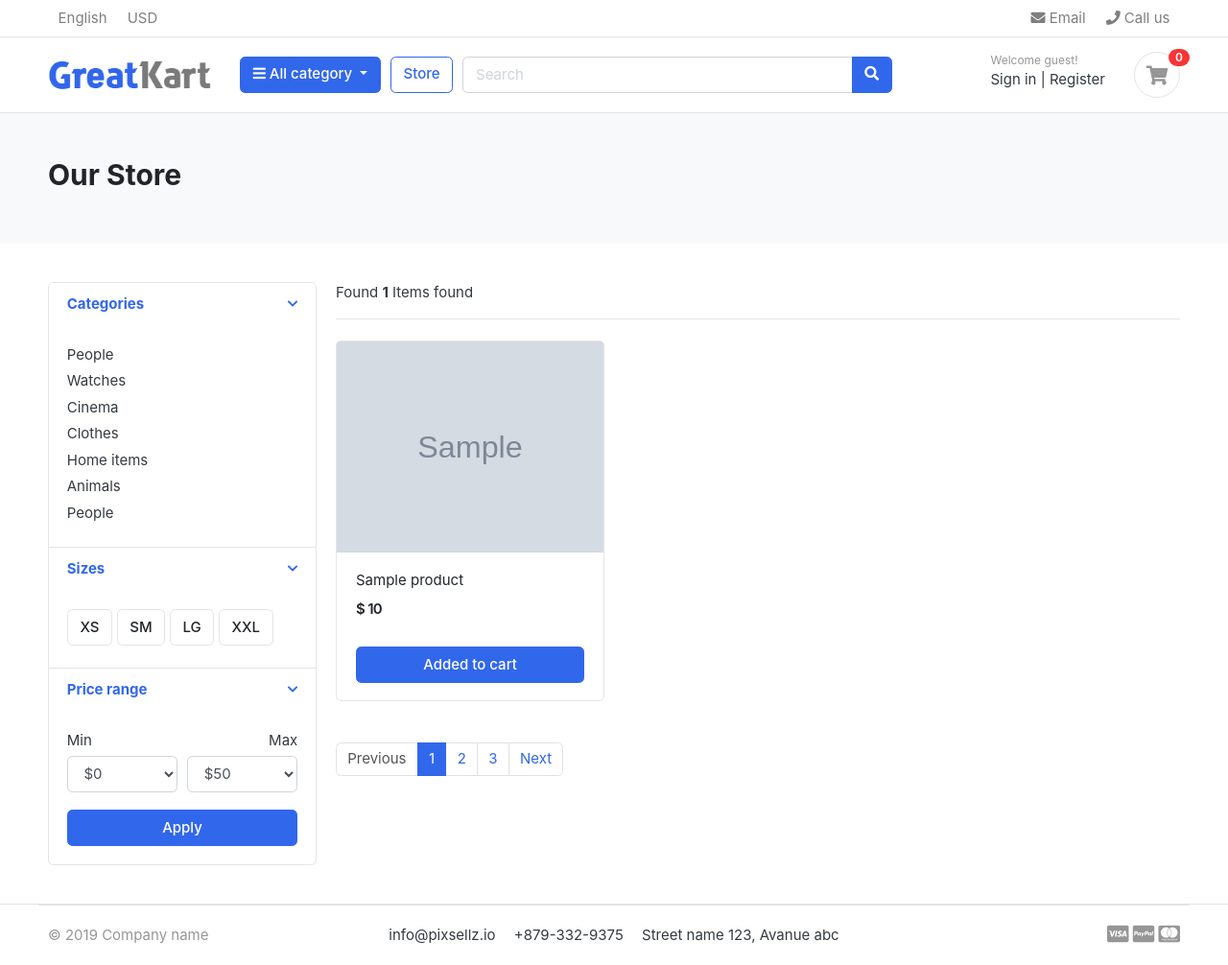
After one commit to sigmadream/practice-django, a Django app: page /store/ in a window 1280 px wide. The commit adds this page. Shown: the whole page at 96% size. Run offline with Django 4.2, Linux system fonts and the light colour scheme; tables that the repository leaves empty hold one stand-in row (values such as "Sample post"); grey boxes marked "Sample" are stand-in pictures; some libraries are stand-ins or nearby versions; some web fonts are replaced.

Commit message:
카테고리 및 상품 추가 (#2)

```diff
--- a/settings/settings.py
+++ b/settings/settings.py
@@ -37,7 +37,8 @@ INSTALLED_APPS = [
     'django.contrib.staticfiles',
 
     'category',
-    'accounts'
+    'accounts',
+    'store'
 ]
 
 MIDDLEWARE = [
--- a/settings/urls.py
+++ b/settings/urls.py
@@ -1,5 +1,5 @@
 from django.contrib import admin
-from django.urls import path
+from django.urls import path, include
 from django.conf.urls.static import static
 from django.conf import settings
 from . import views
@@ -7,4 +7,5 @@ from . import views
 urlpatterns = [
     path('admin/', admin.site.urls),
     path('', views.home, name='home'),
+    path('store/', include('store.urls')),
 ] + static(settings.MEDIA_URL, document_root=settings.MEDIA_ROOT)
--- /dev/null
+++ b/store/apps.py
@@ -0,0 +1,6 @@
+from django.apps import AppConfig
+
+
+class StoreConfig(AppConfig):
+    default_auto_field = 'django.db.models.BigAutoField'
+    name = 'store'
--- /dev/null
+++ b/store/models.py
@@ -0,0 +1,18 @@
+from django.db import models
+from category.models import Category
+
+
+class Product(models.Model):
+    product_name = models.CharField(max_length=200, unique=True)
+    slug = models.SlugField(max_length=200, unique=True)
+    description = models.TextField(max_length=200, blank=True)
+    price = models.IntegerField()
+    images = models.ImageField(upload_to='photos/products')
+    stock = models.IntegerField()
+    is_available = models.BooleanField(default=True)
+    category = models.ForeignKey(Category, on_delete=models.CASCADE)
+    created_date = models.DateTimeField(auto_now_add=True)
+    modified_date = models.DateTimeField(auto_now=True)
+
+    def __str__(self):
+        return self.product_name
--- /dev/null
+++ b/store/tests.py
@@ -0,0 +1,3 @@
+from django.test import TestCase
+
+# Create your tests here.
--- /dev/null
+++ b/store/urls.py
@@ -0,0 +1,8 @@
+from django.urls import path
+
+from . import views
+
+urlpatterns = [
+    path('', views.store, name='store'),
+    path('<slug:category_slug>/', views.store, name='products_by_category'),
+]
--- /dev/null
+++ b/store/views.py
@@ -0,0 +1,23 @@
+from django.shortcuts import render, get_object_or_404
+from category.models import Category
+from .models import Product
+
+
+def store(request, category_slug=None):
+    categories = None
+    products = None
+
+    if category_slug is not None:
+        categories = get_object_or_404(Category, slug=category_slug)
+        products = Product.objects.all().filter(category=categories, is_available=True)
+        product_count = products.count()
+    else:
+        products = Product.objects.all().filter(is_available=True)
+        product_count = products.count()
+
+    context = {
+        'products': products,
+        'product_count': product_count
+    }
+
+    return render(request, 'store/store.html', context)
--- /dev/null
+++ b/templates/store/store.html
@@ -0,0 +1,167 @@
+{% extends 'base.html' %}
+{% load static %}
+
+{% block content %}
+    <!-- ========================= SECTION PAGETOP ========================= -->
+    <section class="section-pagetop bg">
+        <div class="container">
+            <h2 class="title-page">Our Store</h2>
+
+        </div> <!-- container //  -->
+    </section>
+    <!-- ========================= SECTION INTRO END// ========================= -->
+
+    <!-- ========================= SECTION CONTENT ========================= -->
+    <section class="section-content padding-y">
+        <div class="container">
+
+            <div class="row">
+                <aside class="col-md-3">
+
+                    <div class="card">
+                        <article class="filter-group">
+                            <header class="card-header">
+                                <a href="#" data-toggle="collapse" data-target="#collapse_1" aria-expanded="true"
+                                   class="">
+                                    <i class="icon-control fa fa-chevron-down"></i>
+                                    <h6 class="title">Categories</h6>
+                                </a>
+                            </header>
+                            <div class="filter-content collapse show" id="collapse_1" style="">
+                                <div class="card-body">
+
+                                    <ul class="list-menu">
+                                        <li><a href="#">People </a></li>
+                                        <li><a href="#">Watches </a></li>
+                                        <li><a href="#">Cinema </a></li>
+                                        <li><a href="#">Clothes </a></li>
+                                        <li><a href="#">Home items </a></li>
+                                        <li><a href="#">Animals</a></li>
+                                        <li><a href="#">People </a></li>
+                                    </ul>
+
+                                </div> <!-- card-body.// -->
+                            </div>
+                        </article> <!-- filter-group  .// -->
+                        <article class="filter-group">
+                            <header class="card-header">
+                                <a href="#" data-toggle="collapse" data-target="#collapse_4" aria-expanded="true"
+                                   class="">
+                                    <i class="icon-control fa fa-chevron-down"></i>
+                                    <h6 class="title">Sizes </h6>
+                                </a>
+                            </header>
+                            <div class="filter-content collapse show" id="collapse_4" style="">
+                                <div class="card-body">
+                                    <label class="checkbox-btn">
+                                        <input type="checkbox">
+                                        <span class="btn btn-light"> XS </span>
+                                    </label>
+
+                                    <label class="checkbox-btn">
+                                        <input type="checkbox">
+                                        <span class="btn btn-light"> SM </span>
+                                    </label>
+
+                                    <label class="checkbox-btn">
+                                        <input type="checkbox">
+                                        <span class="btn btn-light"> LG </span>
+                                    </label>
+
+                                    <label class="checkbox-btn">
+                                        <input type="checkbox">
+                                        <span class="btn btn-light"> XXL </span>
+                                    </label>
+                                </div><!-- card-body.// -->
+                            </div>
+                        </article> <!-- filter-group .// -->
+
+                        <article class="filter-group">
+                            <header class="card-header">
+                                <a href="#" data-toggle="collapse" data-target="#collapse_3" aria-expanded="true"
+                                   class="">
+                                    <i class="icon-control fa fa-chevron-down"></i>
+                                    <h6 class="title">Price range </h6>
+                                </a>
+                            </header>
+                            <div class="filter-content collapse show" id="collapse_3" style="">
+                                <div class="card-body">
+
+                                    <div class="form-row">
+                                        <div class="form-group col-md-6">
+                                            <label>Min</label>
+                                            <!-- <input class="form-control" placeholder="$0" type="number"> -->
+                                            <select class="mr-2 form-control">
+                                                <option value="0">$0</option>
+                                                <option value="50">$50</option>
+                                                <option value="100">$100</option>
+                                                <option value="150">$150</option>
+                                                <option value="200">$200</option>
+                                                <option value="500">$500</option>
+                                                <option value="1000">$1000</option>
+                                            </select>
+                                        </div>
+                                        <div class="form-group text-right col-md-6">
+                                            <label>Max</label>
+                                            <select class="mr-2 form-control">
+                                                <option value="50">$50</option>
+                                                <option value="100">$100</option>
+                                                <option value="150">$150</option>
+                                                <option value="200">$200</option>
+                                                <option value="500">$500</option>
+                                                <option value="1000">$1000</option>
+                                                <option value="2000">$2000+</option>
+                                            </select>
+                                        </div>
+                                    </div> <!-- form-row.// -->
+                                    <button class="btn btn-block btn-primary">Apply</button>
+                                </div><!-- card-body.// -->
+                            </div>
+                        </article> <!-- filter-group .// -->
+
+                    </div> <!-- card.// -->
+
+                </aside> <!-- col.// -->
+                <main class="col-md-9">
+                    <header class="border-bottom mb-4 pb-3">
+                        <div class="form-inline">
+                            <span class="mr-md-auto">Found <b>{{ product_count }}</b> Items found </span>
+                        </div>
+                    </header><!-- sect-heading -->
+
+                    <div class="row">
+                        {% for product in products %}
+                            <div class="col-md-4">
+                                <figure class="card card-product-grid">
+                                    <div class="img-wrap">
+                                        <img src="{{ product.images.url }}">
+                                    </div> <!-- img-wrap.// -->
+                                    <figcaption class="info-wrap">
+                                        <div class="fix-height">
+                                            <a href="./product-detail.html" class="title">{{ product.product_name }}</a>
+                                            <div class="price-wrap mt-2">
+                                                <span class="price">$ {{ product.price }}</span>
+                                            </div> <!-- price-wrap.// -->
+                                        </div>
+                                        <a href="#" class="btn btn-block btn-primary">Added to cart </a>
+                                    </figcaption>
+                                </figure>
+                            </div> <!-- col.// -->
+                        {% endfor %}
+                    </div> <!-- row end.// -->
+
+                    <nav class="mt-4" aria-label="Page navigation sample">
+                        <ul class="pagination">
+                            <li class="page-item disabled"><a class="page-link" href="#">Previous</a></li>
+                            <li class="page-item active"><a class="page-link" href="#">1</a></li>
+                            <li class="page-item"><a class="page-link" href="#">2</a></li>
+                            <li class="page-item"><a class="page-link" href="#">3</a></li>
+                            <li class="page-item"><a class="page-link" href="#">Next</a></li>
+                        </ul>
+                    </nav>
+                </main> <!-- col.// -->
+            </div>
+        </div> <!-- container .//  -->
+    </section>
+    <!-- ========================= SECTION CONTENT END// ========================= -->
+{% endblock %}
```
Also changed, not shown: settings/views.py (+6 -1 lines), store/admin.py (added, +10 -0 lines), templates/home.html (+6 -73 lines), media/photos/products/ATX-Jeans.jpg (added), media/photos/products/Blue-Shirt.jpg (added), media/photos/products/Great-Tshirt.jpg (added), media/photos/products/Puma-Ferrari-Shoes.jpg (added), media/photos/products/US-Polo-Assn_Jacket.jpg (added), media/photos/products/Wrangler-Shirt.jpg (added), store/__init__.py (added), store/migrations/0001_initial.py (added), store/migrations/__init__.py (added).
